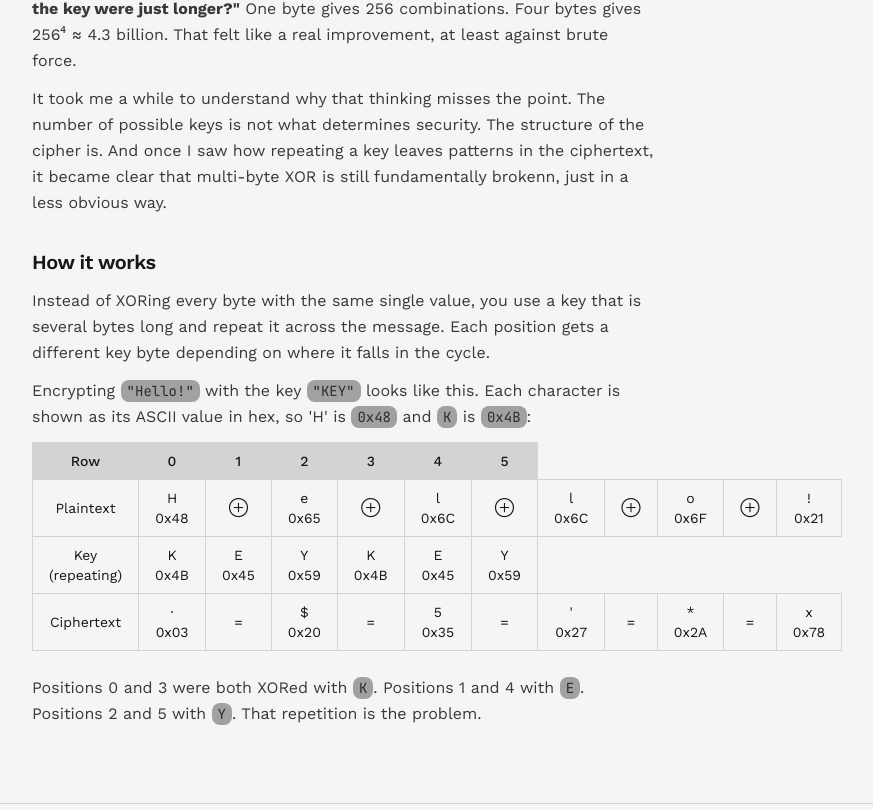
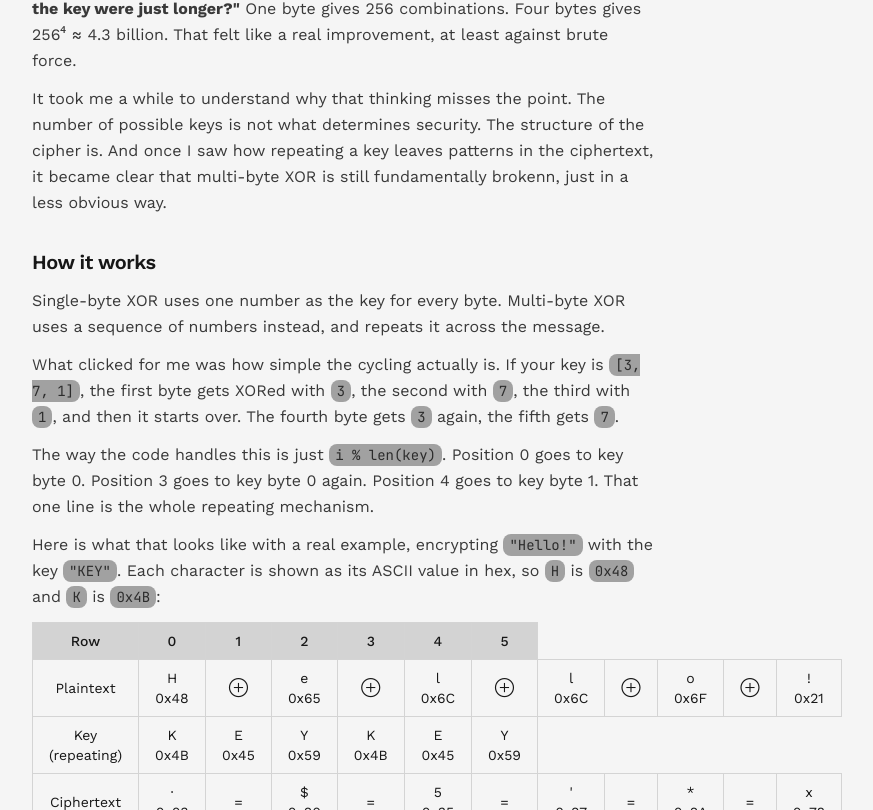
Before and after one commit to n0as-ark/logbook, a React (Vite) app: page /logbook/blog/multi-byte-xor in a window 1280 px wide. Shown: the part 375-1185 px from the top of the page, without its empty margins (296-1169 px from the left). Built offline with nearby package versions, Linux system fonts and the light colour scheme; the HTML template or start-up script is replaced by a standard one.

Commit message:
Update posts.ts

```diff
--- a/src/data/posts.ts
+++ b/src/data/posts.ts
@@ -419,8 +419,10 @@ recovered  = xor_decrypt(ciphertext, b"SECRET")`,
   content: `After breaking single-byte XOR in the last post, my first instinct was, **"What if the key were just longer?"** One byte gives 256 combinations. Four bytes gives 256⁴ ≈ 4.3 billion. That felt like a real improvement, at least against brute force.
 It took me a while to understand why that thinking misses the point. The number of possible keys is not what determines security. The structure of the cipher is. And once I saw how repeating a key leaves patterns in the ciphertext, it became clear that multi-byte XOR is still fundamentally brokenn, just in a less obvious way.
 ## How it works
-Instead of XORing every byte with the same single value, you use a key that is several bytes long and repeat it across the message. Each position gets a different key byte depending on where it falls in the cycle.
-Encrypting \`"Hello!"\` with the key \`"KEY"\` looks like this. Each character is shown as its ASCII value in hex, so \'H\' is \`0x48\` and \`K\` is \`0x4B\`:
+Single-byte XOR uses one number as the key for every byte. Multi-byte XOR uses a sequence of numbers instead, and repeats it across the message.
+What clicked for me was how simple the cycling actually is. If your key is \`[3, 7, 1]\`, the first byte gets XORed with \`3\`, the second with \`7\`, the third with \`1\`, and then it starts over. The fourth byte gets \`3\` again, the fifth gets \`7\`.
+The way the code handles this is just \`i % len(key)\`. Position 0 goes to key byte 0. Position 3 goes to key byte 0 again. Position 4 goes to key byte 1. That one line is the whole repeating mechanism.
+Here is what that looks like with a real example, encrypting \`"Hello!"\` with the key \`"KEY"\`. Each character is shown as its ASCII value in hex, so \`H\` is \`0x48\` and \`K\` is \`0x4B\`:
 | Row | 0 | | 1 | | 2 | | 3 | | 4 | | 5 |
 |---|---|---|---|---|---|---|---|---|---|---|---|
 | Plaintext | H 0x48 | ⊕ | e 0x65 | ⊕ | l 0x6C | ⊕ | l 0x6C | ⊕ | o 0x6F | ⊕ | ! 0x21 |
```
